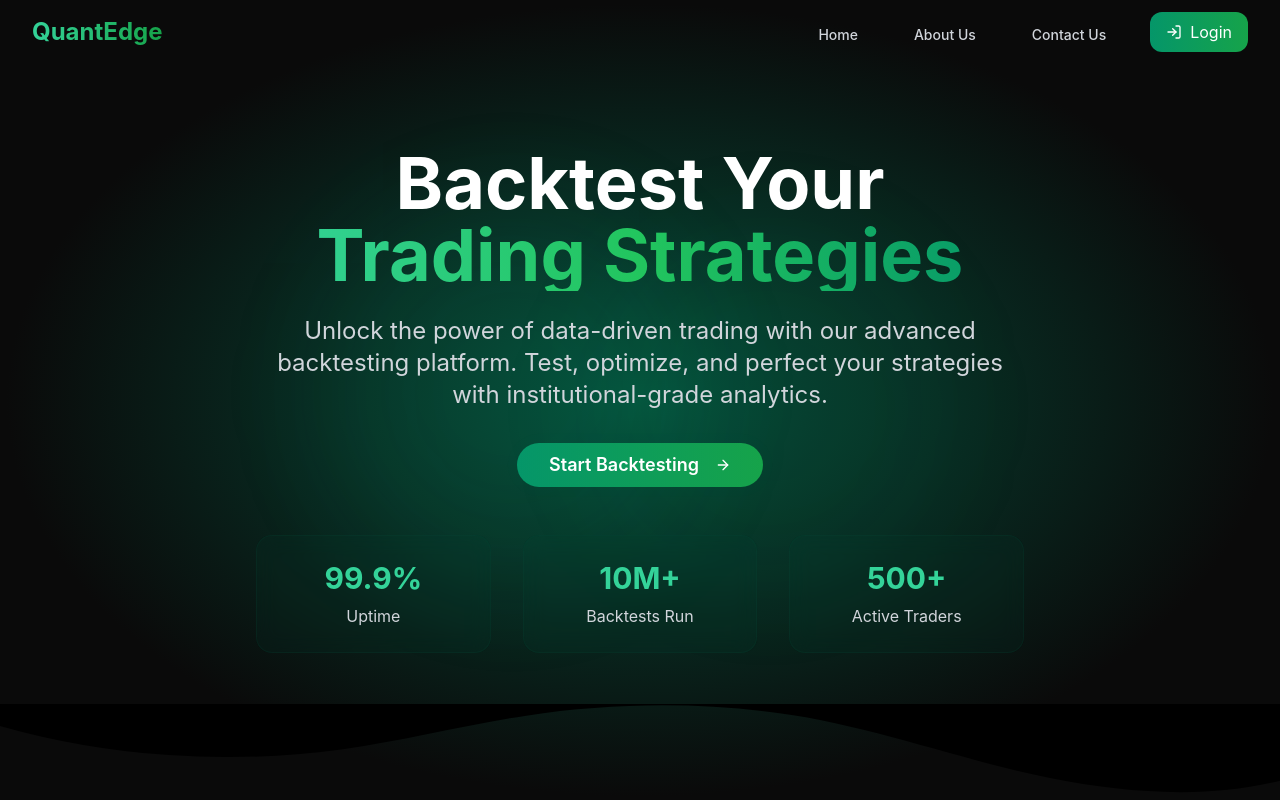
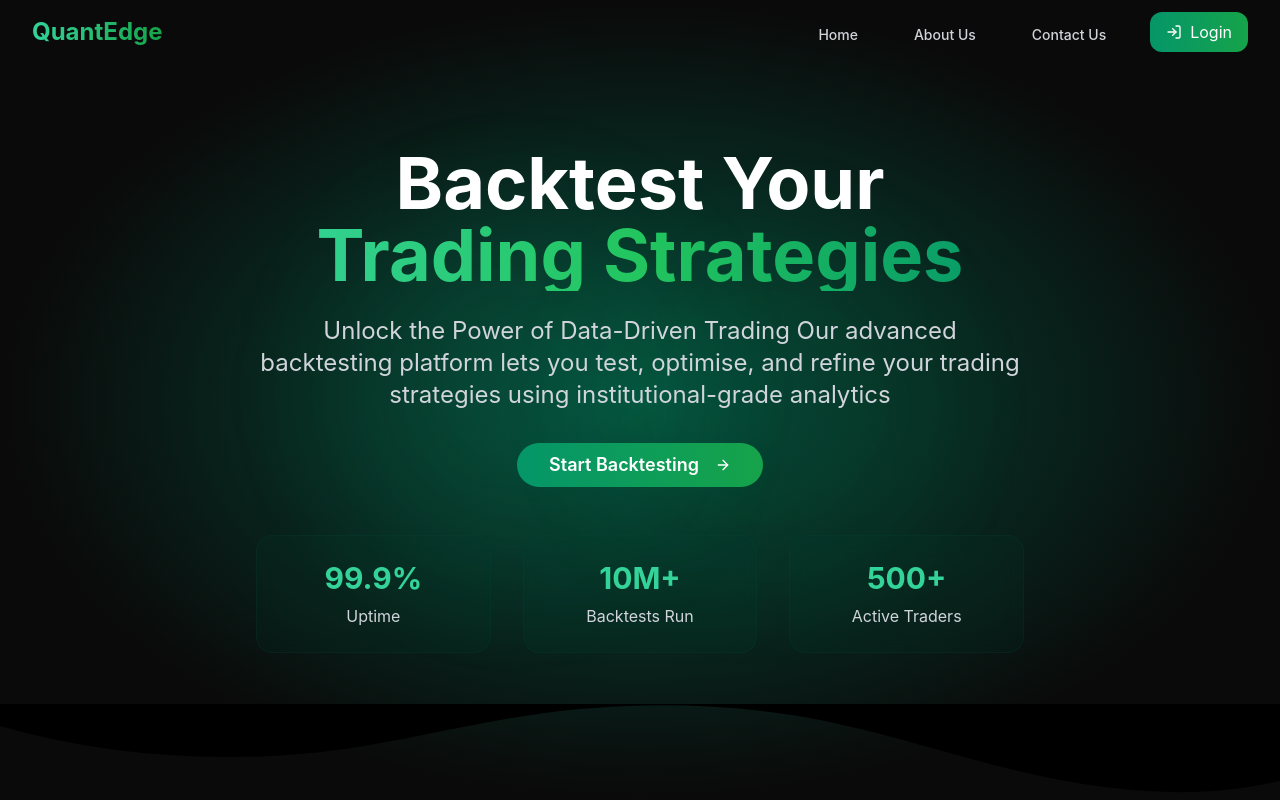
Before and after one commit to Mansi1975/curve-backtest-forge, a React (Vite) app: page / in a window 1280 px wide. Shown: the top 800 px of the page. Built offline with nearby package versions, Linux system fonts and the light colour scheme.

Commit message:
Visual edit in Lovable
Edited UI in Lovable

```diff
--- a/src/components/HeroSection.tsx
+++ b/src/components/HeroSection.tsx
@@ -1,17 +1,12 @@
-
 import { ArrowRight } from 'lucide-react';
 import { Button } from '@/components/ui/button';
 import { useNavigate } from 'react-router-dom';
-
 const HeroSection = () => {
   const navigate = useNavigate();
-
   const handleStartBacktesting = () => {
     navigate('/login');
   };
-
-  return (
-    <section id="home" className="relative min-h-screen flex items-center justify-center overflow-hidden">
+  return <section id="home" className="relative min-h-screen flex items-center justify-center overflow-hidden">
       {/* Background with gradient */}
       <div className="absolute inset-0 bg-hero-gradient"></div>
 
@@ -30,17 +25,12 @@ const HeroSection = () => {
             </span>
           </h1>
 
-          <p className="text-xl md:text-2xl text-gray-300 mb-8 max-w-3xl mx-auto leading-relaxed">
-            Unlock the power of data-driven trading with our advanced backtesting platform.
-            Test, optimize, and perfect your strategies with institutional-grade analytics.
-          </p>
+          <p className="text-xl md:text-2xl text-gray-300 mb-8 max-w-3xl mx-auto leading-relaxed">Unlock the Power of Data-Driven Trading
+Our advanced backtesting platform lets you test, optimise, and
+refine your trading strategies using institutional-grade analytics</p>
 
           <div className="flex flex-col sm:flex-row gap-4 justify-center items-center mb-12">
-            <Button
-              onClick={handleStartBacktesting}
-              size="lg"
-              className="bg-gradient-to-r from-emerald-600 to-green-600 hover:from-emerald-700 hover:to-green-700 text-white px-8 py-4 text-lg font-semibold rounded-full shadow-2xl hover:shadow-emerald-500/25 transition-all duration-300 animate-pulse-green"
-            >
+            <Button onClick={handleStartBacktesting} size="lg" className="bg-gradient-to-r from-emerald-600 to-green-600 hover:from-emerald-700 hover:to-green-700 text-white px-8 py-4 text-lg font-semibold rounded-full shadow-2xl hover:shadow-emerald-500/25 transition-all duration-300 animate-pulse-green">
               Start Backtesting
               <ArrowRight className="ml-2" size={20} />
             </Button>
@@ -70,8 +60,6 @@ const HeroSection = () => {
           <path d="M321.39,56.44c58-10.79,114.16-30.13,172-41.86,82.39-16.72,168.19-17.73,250.45-.39C823.78,31,906.67,72,985.66,92.83c70.05,18.48,146.53,26.09,214.34,3V0H0V27.35A600.21,600.21,0,0,0,321.39,56.44Z" className="fill-black"></path>
         </svg>
       </div>
-    </section>
-  );
+    </section>;
 };
-
 export default HeroSection;
```
